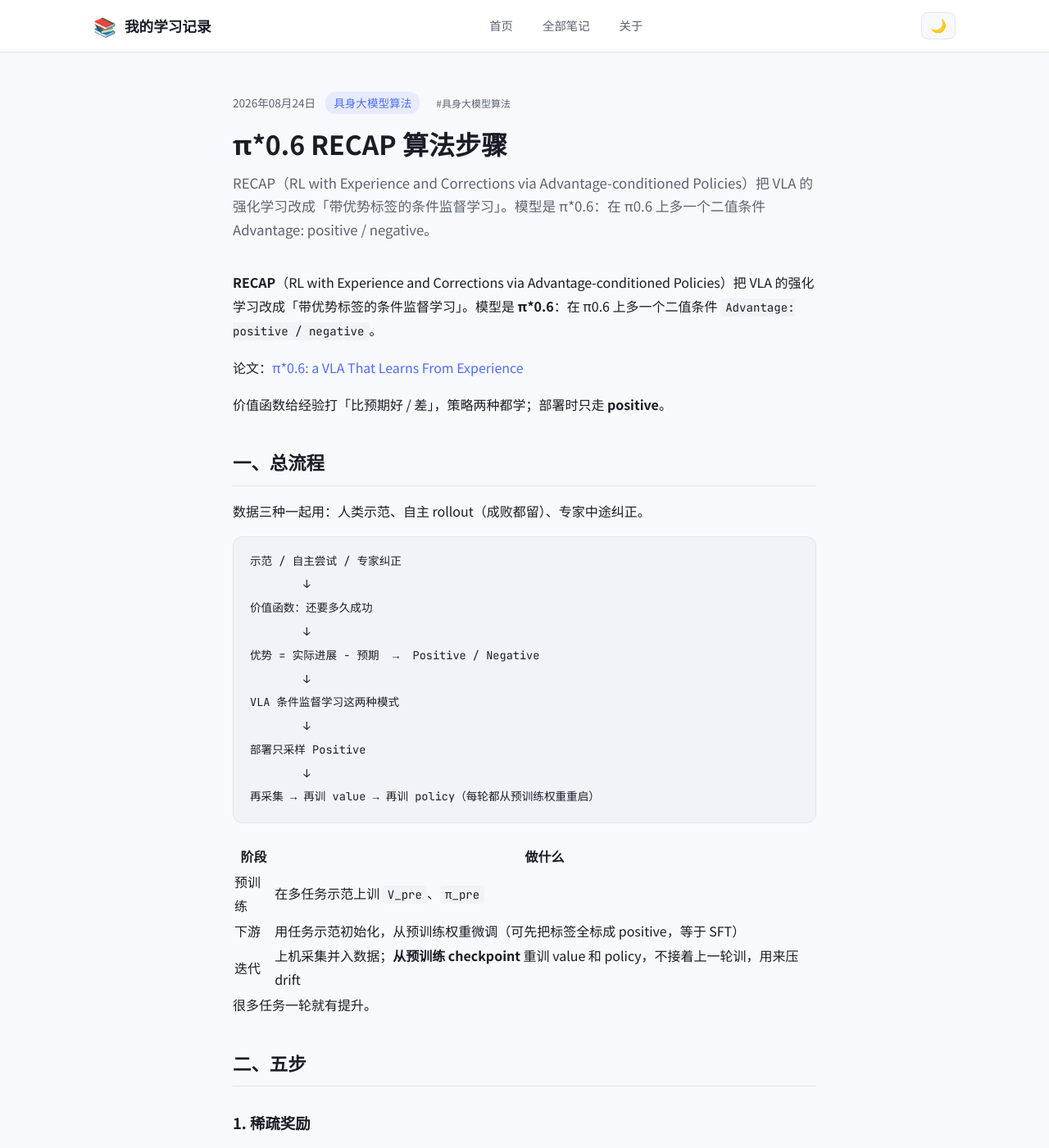
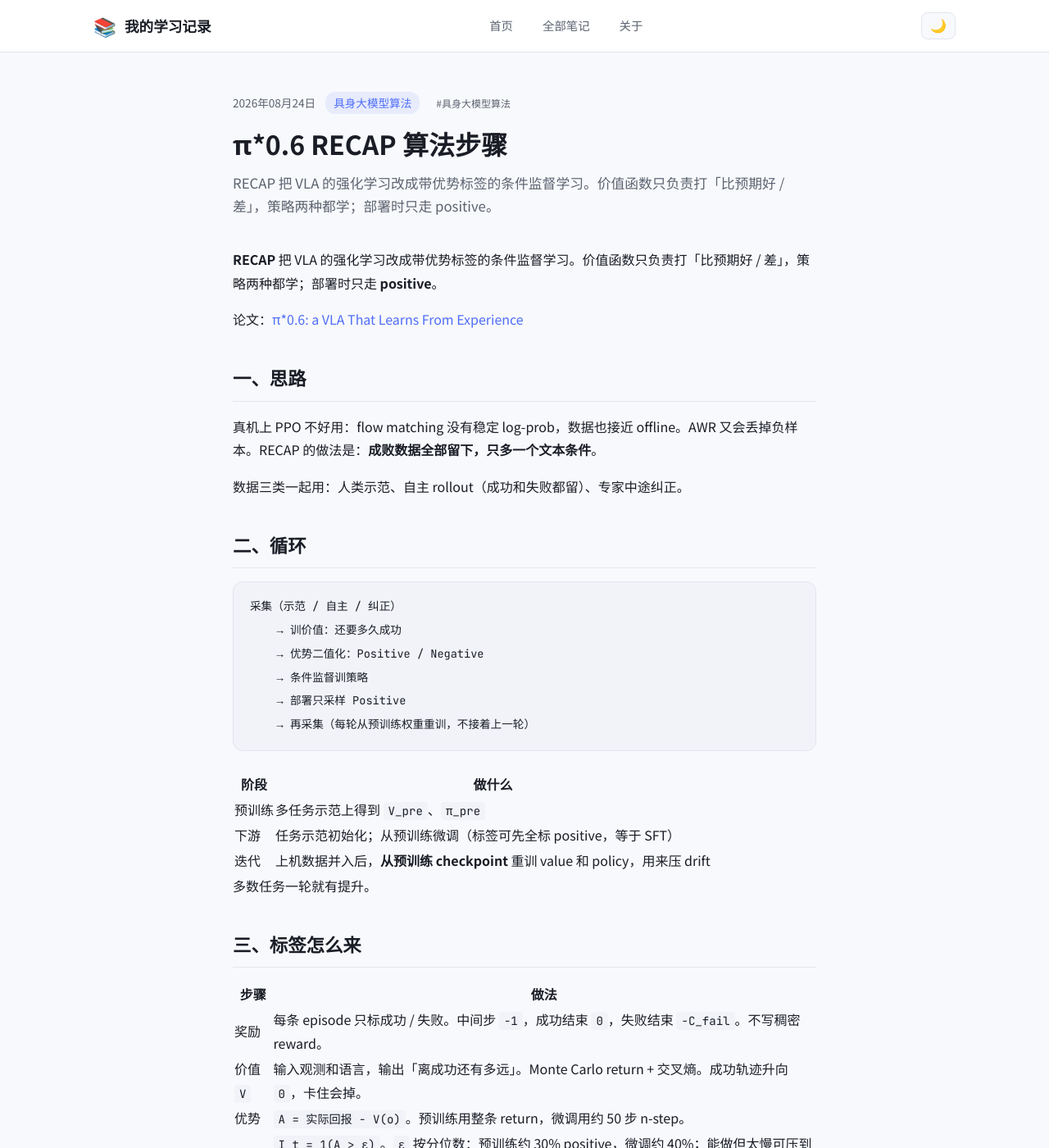
Before and after one commit to SummerXC-66/SummerXC-66.github.io, a Jekyll site: the page built from _posts/2026-08-24-pi06-recap.md, in a window 1280 px wide and 1400 px high. Shown: the whole window at 82% size. Built offline with Jekyll 4.4.1, drawn with Linux system fonts in a browser that asks for light colours; some of the changed text lies outside the part shown.

Commit message:
修复首页分类筛选漏掉未展示的笔记，并整理 RECAP 步骤。
Co-authored-by: Cursor <cursoragent@cursor.com>

````diff
--- a/_posts/2026-08-24-pi06-recap.md
+++ b/_posts/2026-08-24-pi06-recap.md
@@ -6,68 +6,50 @@ category: 具身大模型算法
 tags: [具身大模型算法]
 ---
 
-**RECAP**（RL with Experience and Corrections via Advantage-conditioned Policies）把 VLA 的强化学习改成「带优势标签的条件监督学习」。模型是 **π\*0.6**：在 π0.6 上多一个二值条件 `Advantage: positive / negative`。
+**RECAP** 把 VLA 的强化学习改成带优势标签的条件监督学习。价值函数只负责打「比预期好 / 差」，策略两种都学；部署时只走 **positive**。
 
 论文：[π\*0.6: a VLA That Learns From Experience](https://arxiv.org/abs/2511.14759)
 
-价值函数给经验打「比预期好 / 差」，策略两种都学；部署时只走 **positive**。
+## 一、思路
 
-## 一、总流程
+真机上 PPO 不好用：flow matching 没有稳定 log-prob，数据也接近 offline。AWR 又会丢掉负样本。RECAP 的做法是：**成败数据全部留下，只多一个文本条件**。
 
-数据三种一起用：人类示范、自主 rollout（成败都留）、专家中途纠正。
+数据三类一起用：人类示范、自主 rollout（成功和失败都留）、专家中途纠正。
+
+## 二、循环
 
 ```
-示范 / 自主尝试 / 专家纠正
-        ↓
-价值函数：还要多久成功
-        ↓
-优势 = 实际进展 − 预期  →  Positive / Negative
-        ↓
-VLA 条件监督学习这两种模式
-        ↓
-部署只采样 Positive
-        ↓
-再采集 → 再训 value → 再训 policy（每轮都从预训练权重重启）
+采集（示范 / 自主 / 纠正）
+    → 训价值：还要多久成功
+    → 优势二值化：Positive / Negative
+    → 条件监督训策略
+    → 部署只采样 Positive
+    → 再采集（每轮从预训练权重重训，不接着上一轮）
 ```
 
 | 阶段 | 做什么 |
 |------|--------|
-| 预训练 | 在多任务示范上训 `V_pre`、`π_pre` |
-| 下游 | 用任务示范初始化，从预训练权重微调（可先把标签全标成 positive，等于 SFT） |
-| 迭代 | 上机采集并入数据；**从预训练 checkpoint** 重训 value 和 policy，不接着上一轮训，用来压 drift |
+| 预训练 | 多任务示范上得到 `V_pre`、`π_pre` |
+| 下游 | 任务示范初始化；从预训练微调（标签可先全标 positive，等于 SFT） |
+| 迭代 | 上机数据并入后，**从预训练 checkpoint** 重训 value 和 policy，用来压 drift |
 
-很多任务一轮就有提升。
+多数任务一轮就有提升。
 
-## 二、五步
+## 三、标签怎么来
 
-### 1. 稀疏奖励
+| 步骤 | 做法 |
+|------|------|
+| 奖励 | 每条 episode 只标成功 / 失败。中间步 `-1`，成功结束 `0`，失败结束 `-C_fail`。不写稠密 reward。 |
+| 价值 `V` | 输入观测和语言，输出「离成功还有多远」。Monte Carlo return + 交叉熵。成功轨迹升向 `0`，卡住会掉。 |
+| 优势 | `A = 实际回报 − V(o)`。预训练用整条 return，微调用约 50 步 n-step。 |
+| 二值 | `I_t = 1(A > ε)`。`ε` 按分位数：预训练约 30% positive，微调约 40%；能做但太慢可压到约 10%。**专家纠正强制 positive**。 |
 
-每条 episode 只需成功 / 失败。`r_t`：成功结束为 `0`，失败结束为 `-C_fail`，中间步为 `-1`。成功轨迹的 return 就是「还要几步」的负数。不写稠密 reward。
+## 四、策略与部署
 
-### 2. 训价值函数
+训练：在动作前加前缀 `Advantage: positive` 或 `negative`，有条件和无条件一起学（类似 CFG）。负样本用来学「不要这样做」，不必对 log-prob 求导。
 
-输入观测和语言指令，输出「离成功还有多远」（离散分布再取期望）。用 Monte Carlo return 做交叉熵。成功轨迹上价值升向 `0`，失败或卡死会掉下去。
+部署：默认喂 `positive`。可选 CFG 把强度提到 1.5–2.5，太大动作会过猛。然后带着新策略回到采集。
 
-### 3. 优势二值化
+## 五、π\*0.6
 
-`A = 实际回报 − V(o)`。预训练用整条 return；微调用 n-step（约 50 步）。`I_t = 1(A > ε)`，`ε` 按任务分位数：预训练大约 30% 标 positive，微调约 40%；已经能做但太慢的任务可压到约 10%。**专家纠正强制 positive**。
-
-### 4. 条件监督学习
-
-不必对 log-prob 求导。文本前缀里加 `Advantage: positive` 或 `negative`，同时学有条件和无条件（类似 CFG）。正负样本都进训练：负样本学「不要这样做」。
-
-### 5. 部署
-
-默认喂 `Advantage: positive`。可选 CFG 把强度提到 1.5–2.5；太大动作会过猛。然后带着新策略回到第 1 步。
-
-## 三、和 PPO / AWR 的差别
-
-| 方法 | 问题 |
-|------|------|
-| PPO | flow matching 没有稳定 log-prob，真机接近 offline |
-| AWR | 负样本被丢掉，等于 filtered BC |
-| RECAP | **全部数据做监督**，只多一个正 / 负标签 |
-
-## 四、π\*0.6 结构
-
-仍是 Knowledge Insulation：Gemma 3 4B 做视觉语言、子任务和 FAST 离散动作；独立 860M action expert 做 50 Hz 连续动作，stop-gradient 避免污染 backbone。相对 π0.5：更多平台数据、更大 action expert，以及 RECAP 的 `I_t`。
+Knowledge Insulation：Gemma 3 4B 做视觉语言、子任务和 FAST 离散动作；独立 860M action expert 做 50 Hz 连续动作，stop-gradient 避免污染 backbone。相对 π0.5：更多平台数据、更大 action expert，以及 RECAP 的 `I_t`。
--- a/assets/css/style.css
+++ b/assets/css/style.css
@@ -295,6 +295,7 @@ a:hover { color: var(--accent-hover); }
   background: var(--bg);
   padding: 2px 8px;
   border-radius: 6px;
+  cursor: pointer;
 }
 
 /* ===== Post Page ===== */
--- a/assets/js/main.js
+++ b/assets/js/main.js
@@ -26,18 +26,30 @@
     const query = (searchInput?.value || "").toLowerCase().trim();
     const activeCategory = document.querySelector(".category-btn.active");
     const category = activeCategory?.dataset.category || "all";
+    const homePreview = category === "all" && !query;
+    let visible = 0;
 
     noteCards.forEach(function (card) {
       const title = (card.dataset.title || "").toLowerCase();
       const excerpt = (card.dataset.excerpt || "").toLowerCase();
       const tags = (card.dataset.tags || "").toLowerCase();
       const cardCategory = card.dataset.category || "";
+      const recentOnly = card.dataset.recent === "0";
 
       const matchSearch = !query || title.includes(query) || excerpt.includes(query) || tags.includes(query);
       const matchCategory = category === "all" || cardCategory === category;
+      const matchRecent = !homePreview || !recentOnly;
+      const show = matchSearch && matchCategory && matchRecent;
 
-      card.style.display = matchSearch && matchCategory ? "" : "none";
+      card.style.display = show ? "" : "none";
+      if (show) visible += 1;
     });
+
+    const empty = document.getElementById("filterEmpty");
+    if (empty) empty.hidden = visible > 0;
+
+    const viewAll = document.getElementById("viewAllNotes");
+    if (viewAll) viewAll.style.display = homePreview ? "" : "none";
   }
 
   if (searchInput) {
@@ -51,4 +63,18 @@
       filterNotes();
     });
   });
+
+  document.querySelectorAll(".note-tags .tag").forEach(function (tag) {
+    tag.addEventListener("click", function (event) {
+      event.preventDefault();
+      event.stopPropagation();
+      const name = (tag.textContent || "").replace(/^#/, "").trim();
+      const btn = Array.from(categoryBtns).find(function (b) {
+        return b.dataset.category === name;
+      });
+      if (btn) btn.click();
+    });
+  });
+
+  filterNotes();
 })();
````
Also changed, not shown: index.html (+11 -5 lines), notes.html (+8 -3 lines).
